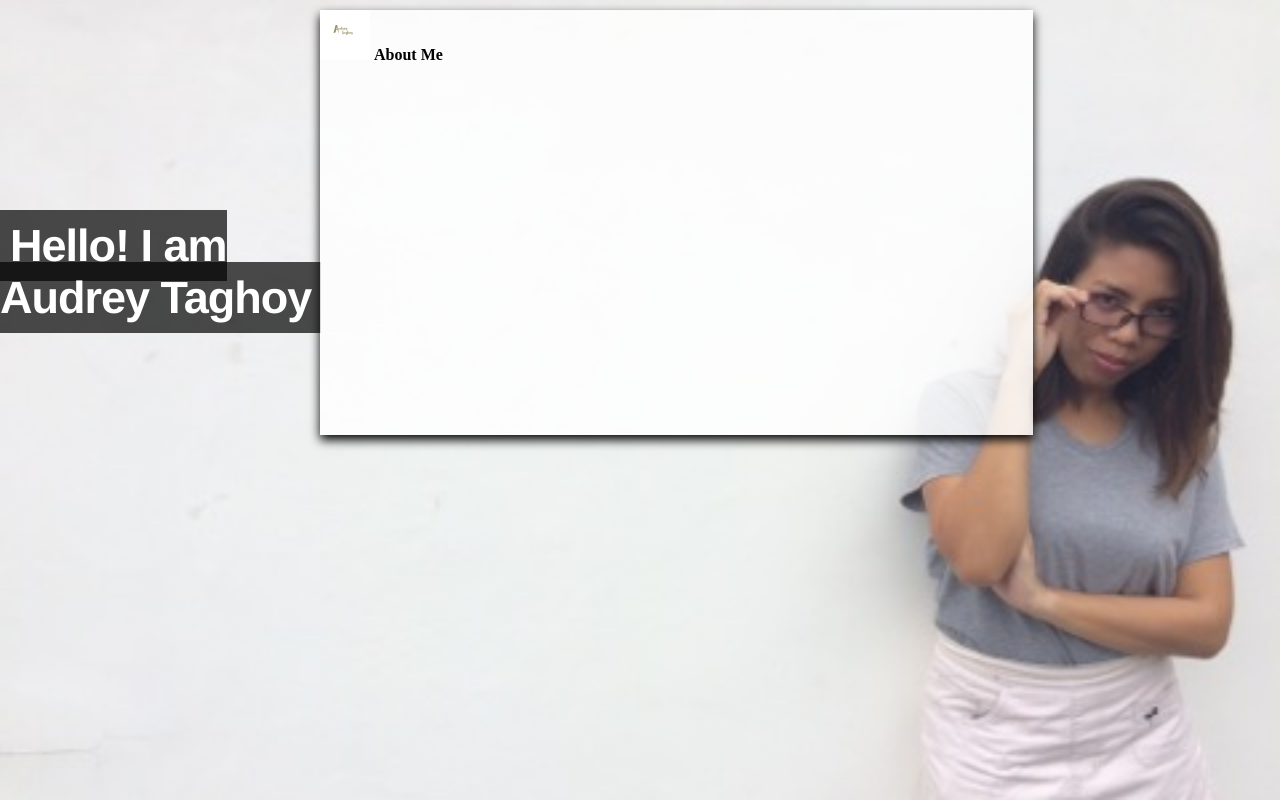
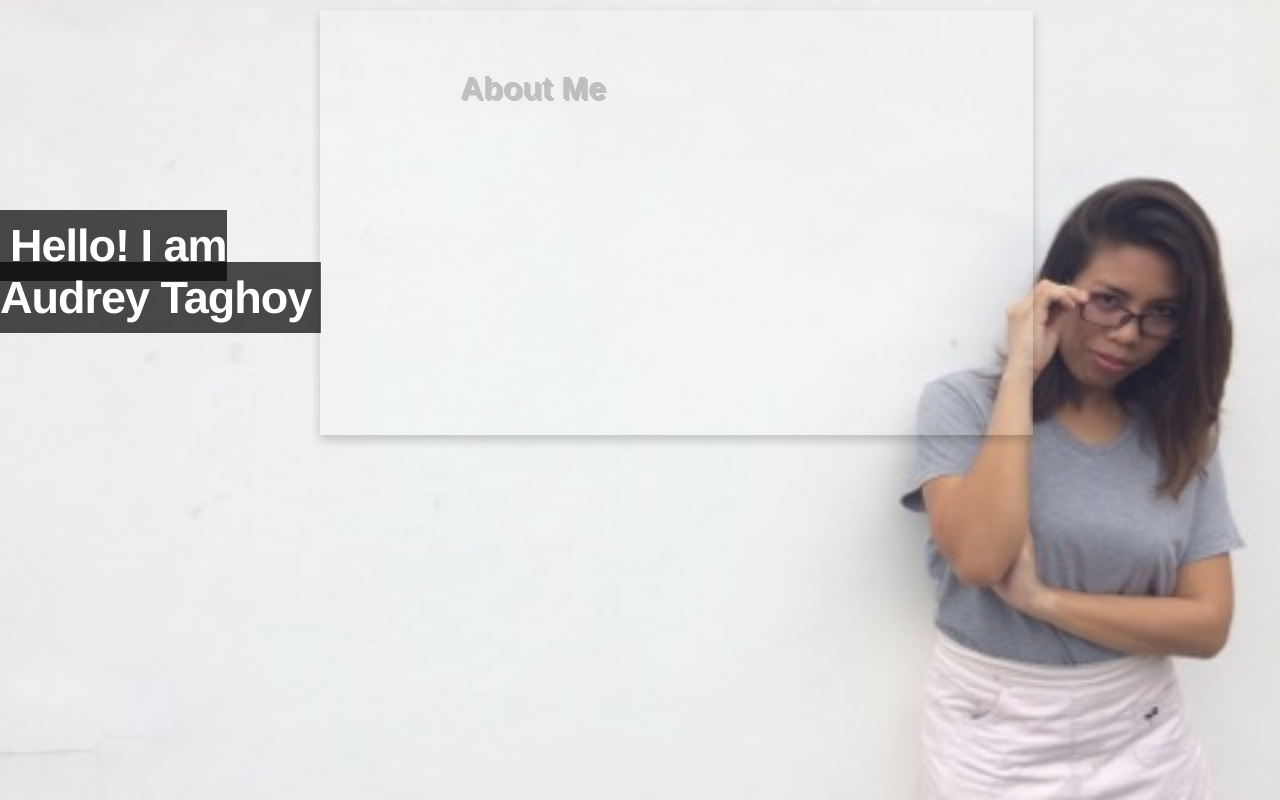
Before and after one commit to dreeeyy/Taghoy_PersonalWebsite, a plain HTML site: page project/index.html in a window 1280 px wide. Shown: the top 800 px of the page. Drawn offline with Linux system fonts and the light colour scheme.

Commit message:
Fixed the About Me part

```diff
--- a/project/index.html
+++ b/project/index.html
@@ -15,10 +15,7 @@
 
 		<div id ="container">
 			<div class ="About">
-				<span class = "myname">
-					<img src="images/logo.png" width="50px">
-				</span>
-				<span class="About Me">
+				<span class="Aboutme">
 					<b>About Me</b>
 				</span>
 			</div>
--- a/project/style/index.css
+++ b/project/style/index.css
@@ -35,6 +35,22 @@ h2 span{
 	height: 425px;
 	box-shadow: 0px 5px 10px black;
 	background-color: rgba(255,255,255,.8);
+	opacity: 0.2;
+}
+.About{
+	position: relative;
+	top: 50px;
+	left: 10px;
+}
+.Aboutme{
+	position: absolute;
+	top: 10px;
+	left: 130px;
+	font-family: Arial;
+	font-size: 2em;
+	color: black;
+	text-shadow: 2px 2px black;
+
 }
 /*
 #logo {
```
Also changed, not shown: 1 other file.
